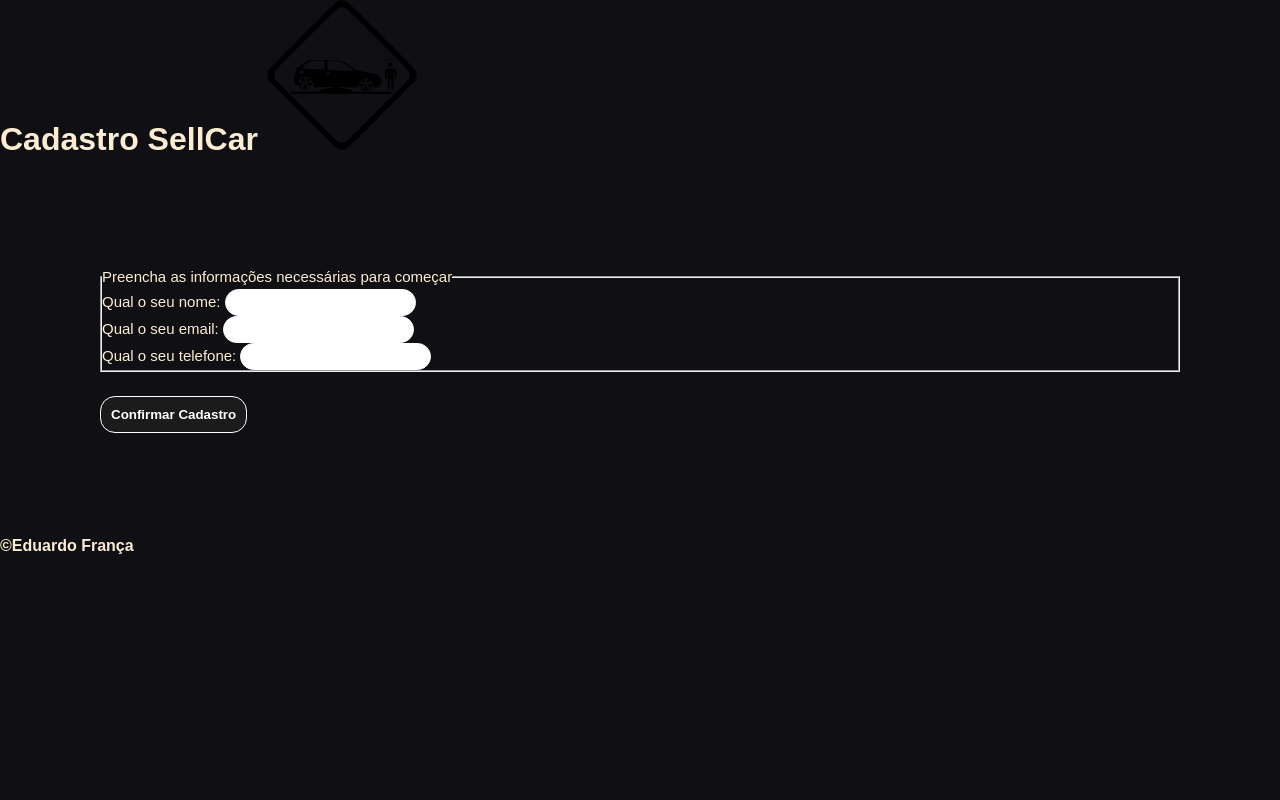
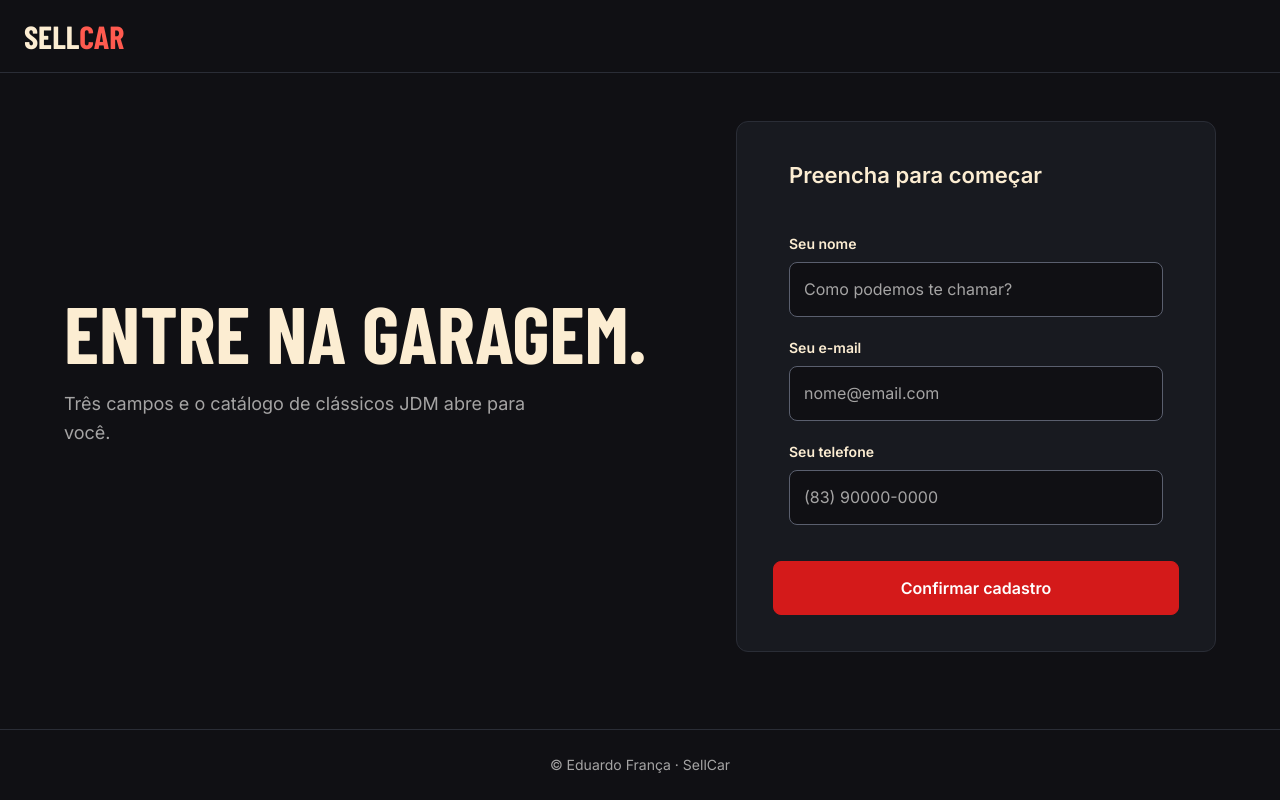
Before and after one commit to ndu-xl/projeto-integrador-frontend-eduardo-franca, a plain HTML site: page cadastro.html in a window 1280 px wide. Drawn offline with nearby package versions, Linux system fonts and the light colour scheme.

Commit message:
refact: refatorando toda a tela inicial e cadastro

```diff
--- a/cadastro.html
+++ b/cadastro.html
@@ -1,35 +1,54 @@
-<!doctype html>
+<!DOCTYPE html>
 <html lang="pt-BR">
 <head>
-    <meta charset="UTF-8" />
-    <meta name="viewport" content="width=device-width, initial-scale=1.0" />
-    <title>SellCar</title>
+    <meta charset="UTF-8">
+    <meta name="viewport" content="width=device-width, initial-scale=1.0">
+    <title>Cadastro | SellCar</title>
+
+    <link rel="preconnect" href="https://fonts.googleapis.com">
+    <link rel="preconnect" href="https://fonts.gstatic.com" crossorigin>
+    <link href="https://fonts.googleapis.com/css2?family=Barlow+Condensed:wght@700&family=Inter:wght@400;600&display=swap" rel="stylesheet">
     <link rel="stylesheet" href="css/style.css">
 </head>
 <body>
-    <header>
-      <h1 id="title">Cadastro SellCar
-      <img id="logo" src="assets/svg/logo.svg" alt="logo" width="150"></h1>
+    <header class="topo">
+        <a href="index.html" class="logo">SELL<span>CAR</span></a>
     </header>
+
     <main>
+        <section class="conteudo hero">
+            <div class="hero_texto">
+                <h1>Entre na garagem.</h1>
+                <p>Três campos e o catálogo de clássicos JDM abre para você.</p>
+            </div>
+
+            <form class="form-card" action="pageMain.html">
                 <fieldset>
-        <legend>Preencha as informações necessárias para começar</legend>
-        <section>
-          <p>Qual o seu nome:
-          <input type="text" id="campo"/></p>
-          <p>Qual o seu email:
-          <input type="email" id="campo"/></p>
-          <p>Qual o seu telefone:
-          <input type="number" id="campo"/></p>
-        </section>
+                    <legend>Preencha para começar</legend>
+
+                    <div class="campo">
+                        <label for="nome">Seu nome</label>
+                        <input type="text" id="nome" name="nome" placeholder="Como podemos te chamar?" autocomplete="name" required>
+                    </div>
+
+                    <div class="campo">
+                        <label for="email">Seu e-mail</label>
+                        <input type="email" id="email" name="email" placeholder="nome@email.com" autocomplete="email" required>
+                    </div>
+
+                    <div class="campo">
+                        <label for="telefone">Seu telefone</label>
+                        <input type="tel" id="telefone" name="telefone" placeholder="(83) 90000-0000" autocomplete="tel" required>
+                    </div>
                 </fieldset>
-      <br>
-      <section>
-        <button id="confirmar"><a href="pageMain.html">Confirmar Cadastro</a></button>
+
+                <button type="submit" class="btn btn--bloco">Confirmar cadastro</button>
+            </form>
         </section>
     </main>
+
     <footer>
-      <h4>&copy;Eduardo França</h4>
+        <p>&copy; Eduardo França · SellCar</p>
     </footer>
 </body>
 </html>
--- a/css/style.css
+++ b/css/style.css
@@ -1,43 +1,122 @@
+
+/* 1. RESET */
 * {
   margin: 0;
   padding: 0;
   box-sizing: border-box;
 }
+
+/* 2. VARIÁVEIS: mudou aqui, muda no site inteiro */
 :root {
   --fundo: rgb(16, 16, 20);
+  --superficie: #181A20;
+  --borda: #2A2D36;
   --texto: rgb(252, 237, 210);
   --texto-suave: rgb(165, 164, 164);
   --destaque: rgb(212, 26, 26);
+  --destaque-escuro: #B92319;
+  --destaque-claro: #FF5A4F;
+  --fonte-titulo: 'Barlow Condensed', Impact, sans-serif;
+  --fonte-texto: 'Inter', Arial, sans-serif;
 }
+
+/* 3. BASE */
 body {
   background-color: var(--fundo);
   color: var(--texto);
-    font-family: Arial, sans-serif;
+  font-family: var(--fonte-texto);
   line-height: 1.6;
+  min-height: 100vh;
+  display: flex;
+  flex-direction: column;   /* empurra o rodapé para o fim da tela */
 }
-.topo {
-  padding: 1.25rem 1.5rem;
-  border-bottom: 1px solid #2A2D36;
+
+main { flex: 1; }
+
+a { color: var(--destaque-claro); }
+
+h1, h2, .logo {
+  font-family: var(--fonte-titulo);
+  text-transform: uppercase;
+}
+
+:focus-visible {
+  outline: 2px solid var(--destaque-claro);
+  outline-offset: 3px;
 }
 
 .conteudo {
+  width: 100%;
   max-width: 1200px;
   margin: 0 auto;
   padding: 3rem 1.5rem;
 }
+
+/* 4. TOPO */
+.topo {
+  display: flex;
+  flex-wrap: wrap;
+  justify-content: space-between;
+  align-items: center;
+  gap: 1rem;
+  padding: 1.25rem 1.5rem;
+  border-bottom: 1px solid var(--borda);
+}
+
+.logo {
+  font-size: 2rem;
+  font-weight: 700;
+  line-height: 1;
+  color: var(--texto);
+  text-decoration: none;
+}
+.logo span { color: var(--destaque-claro); }
+
+.menu {
+  display: flex;
+  align-items: center;
+  gap: 1.5rem;
+}
+.menu a {
+  color: var(--texto-suave);
+  text-decoration: none;
+}
+.menu a:hover { color: var(--texto); }
+.menu .btn {
+  padding: 0.75rem 1.25rem;
+  color: #fff;
+}
+
+/* 5. BOTÕES */
 .btn {
   display: inline-block;
   padding: 1rem 1.75rem;
   background-color: var(--destaque);
-  color: white;
+  color: #fff;
+  font-family: inherit;
+  font-size: 1rem;
+  font-weight: 700;
+  text-align: center;
   text-decoration: none;
-  font-weight: 700;
+  border: 1px solid var(--destaque);
   border-radius: 8px;
+  cursor: pointer;
+  transition: background-color 0.2s;
+}
+.btn:hover { background-color: var(--destaque-escuro); }
+
+.btn--contorno {
+  background-color: transparent;
+  border-color: #5A5F6E;
+  color: var(--texto);
+}
+.btn--contorno:hover { background-color: var(--superficie); }
+
+.btn--bloco {
+  display: block;
+  width: 100%;
 }
 
-.btn:hover {
-  background-color: #B92319;
-}
 .hero {
   display: flex;
   flex-wrap: wrap;
@@ -46,8 +125,35 @@ body {
 }
 
 .hero_texto,
-.hero_video {
+.hero_video,
+.form-card {
   flex: 1 1 420px;
+}
+
+.hero h1 {
+  font-size: clamp(2.75rem, 8vw, 5rem);
+  line-height: 0.95;
+  margin-bottom: 1.25rem;
+}
+
+.hero_texto p {
+  color: var(--texto-suave);
+  font-size: 1.125rem;
+  max-width: 32rem;
+  margin-bottom: 2rem;
+}
+
+.hero_texto .etiqueta {
+  color: var(--destaque-claro);
+  font-size: 0.9375rem;
+  font-weight: 600;
+  margin-bottom: 1rem;
+}
+
+.acoes {
+  display: flex;
+  flex-wrap: wrap;
+  gap: 1rem;
 }
 
 .hero_video {
@@ -56,40 +162,101 @@ body {
   overflow: hidden;
   background-color: #1E2028;
 }
-
-.hero h1 {
-  font-size: clamp(2.5rem, 7vw, 4.5rem);
-  line-height: 1;
-  margin-bottom: 1rem;
+.hero_video video {
+  width: 100%;
+  height: 100%;
+  object-fit: cover;
 }
 
-.hero p {
+.diferenciais {
+  display: flex;
+  flex-wrap: wrap;
+  gap: 1.5rem;
+  padding-top: 0;
+}
+
+.card {
+  flex: 1 1 16rem;
+  background-color: var(--superficie);
+  border: 1px solid var(--borda);
+  border-radius: 12px;
+  padding: 1.5rem;
+}
+.card h2 {
+  font-size: 1.75rem;
+  line-height: 1.1;
+  margin-bottom: 0.5rem;
+}
+.card p { color: var(--texto-suave); }
+
+.form-card {
+  max-width: 30rem;
+  background-color: var(--superficie);
+  border: 1px solid var(--borda);
+  border-radius: 12px;
+  padding: 2.25rem;
+}
+
+.form-card fieldset { border: 0; }
+
+.form-card legend {
+  font-size: 1.375rem;
+  font-weight: 600;
+  margin-bottom: 1.5rem;
+}
+
+.campo { margin-bottom: 1.25rem; }
+
+.campo label {
+  display: block;
+  margin-bottom: 0.375rem;
+  font-size: 0.875rem;
+  font-weight: 600;
+}
+
+.campo input {
+  width: 100%;
+  padding: 0.875rem;
+  background-color: var(--fundo);
+  color: var(--texto);
+  font: inherit;
+  border: 1px solid #5A5F6E;
+  border-radius: 8px;
+}
+.campo input::placeholder { color: var(--texto-suave); }
+
+footer {
+  padding: 1.5rem;
+  border-top: 1px solid var(--borda);
   color: var(--texto-suave);
-  margin-bottom: 2rem;
+  font-size: 0.875rem;
+  text-align: center;
 }
+
+header:not(.topo) {
+  padding: 1.5rem;
+  text-align: center;
+}
+main:not(:has(.conteudo)) {
+  padding: 1.5rem;
+  text-align: center;
+}
+#title { font-size: 2.5rem; }
+header nav a { margin: 0 0.75rem; }
 table {
   border: solid white 1px;
-    margin: auto;
+  margin: 1rem auto;
 }
-main {
-    margin: 100px;
-    font-size: 15px;
-    font-family: Arial, Helvetica, sans-serif;
-}
+th, td { padding: 0.5rem 0.75rem; }
+fieldset { border: 1px solid var(--borda); padding: 1rem; }
+video { max-width: 100%; }
 #confirmar {
   padding: 10px;
-    background-color: rgb(27, 27, 27);
+  background-color: var(--destaque);
+  border: 0;
+  border-radius: 15px;
 }
-a {
-    color: white;
+#confirmar a {
+  color: #fff;
   text-decoration: none;
-    display: inline-block;
 }
-#campo {
-    padding: 5px;
-}
-#confirmar, #campo{
-    border-radius: 15px;
-    font-weight:700;
-    border: solid white 1px;
-}
```
Also changed, not shown: index.html (+19 -6 lines). Lines whose indentation alone changed are shown as unchanged.
